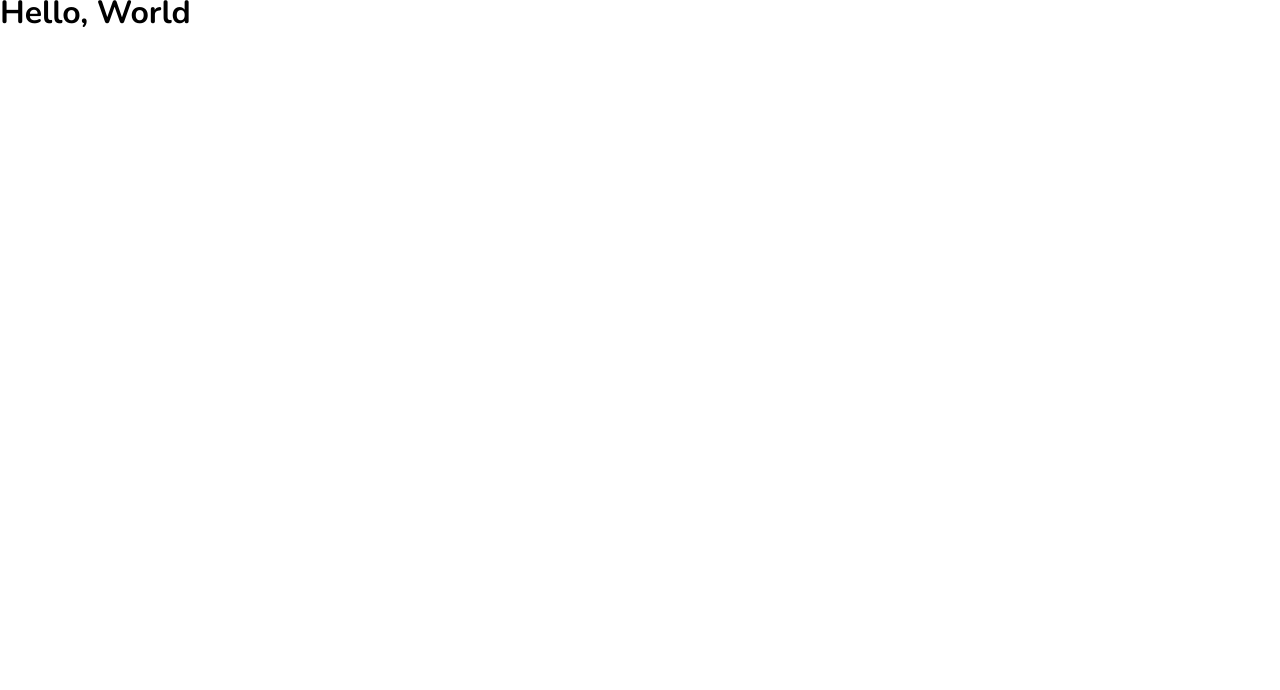
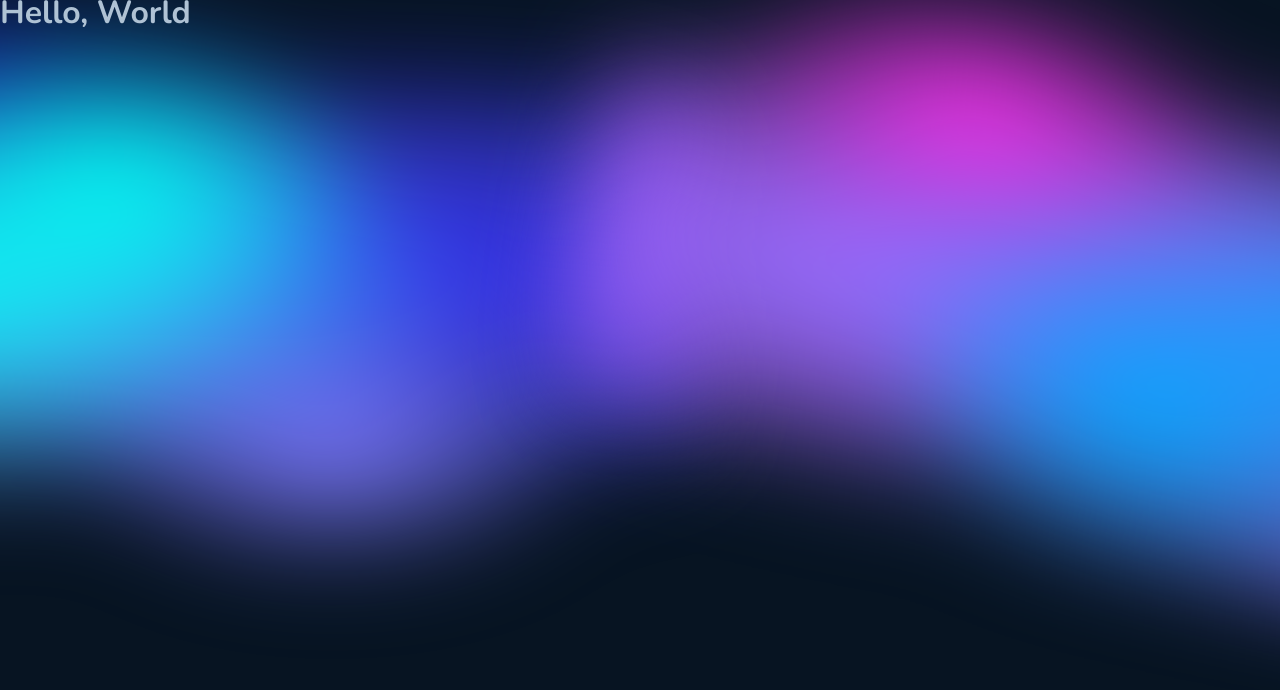
Before and after one commit to pe-Gomes/nextblog, a Next.js app: page / in a window 1280 px wide. Shown: the top 690 px of the page. Built offline with nearby package versions, Linux system fonts and the light colour scheme.

Commit message:
feat: add layout component

```diff
--- /dev/null
+++ b/src/layout/index.tsx
@@ -0,0 +1,18 @@
+import { ReactNode } from 'react'
+import { Container, BlurBackgroundLeft, BlurBackgroundRight } from './styles'
+
+interface Props {
+  children: ReactNode
+}
+
+export function Layout({ children }: Props) {
+  return (
+    <Container>
+      <div className="content">
+        {children}
+        <BlurBackgroundLeft />
+        <BlurBackgroundRight />
+      </div>
+    </Container>
+  )
+}
--- /dev/null
+++ b/src/layout/styles.ts
@@ -0,0 +1,59 @@
+import styled from 'styled-components'
+
+export const Container = styled.div`
+  position: relative;
+  overflow: hidden;
+
+  .content {
+    display: flex;
+    flex-direction: column;
+    align-items: center;
+    justify-content: center;
+    width: 100%;
+    height: 100vh;
+  }
+`
+export const BlurBackgroundLeft = styled.div`
+  position: fixed;
+  top: 20px;
+  transform: translateX(-45%);
+  background-attachment: fixed;
+
+  background-image: radial-gradient(at 71% 77%, #7d7aff 0, transparent 21%),
+    radial-gradient(at 36% 47%, #00fff0 0, transparent 50%),
+    radial-gradient(at 54% 29%, #00fff0 0, transparent 28%),
+    radial-gradient(at 45% 51%, #7d7aff 0, transparent 53%),
+    radial-gradient(at 73% 44%, #2121e2 0, transparent 54%),
+    radial-gradient(at 24% 7%, #2121e2 0, transparent 40%),
+    radial-gradient(at 76% 46%, #7d7aff 0, transparent 50%);
+
+  filter: blur(44px);
+
+  max-height: 800px;
+  height: 70vh;
+  max-width: 1400px;
+  width: 100%;
+  z-index: -1;
+`
+export const BlurBackgroundRight = styled.div`
+  position: fixed;
+  top: 20px;
+  transform: translateX(45%) rotate(190deg);
+  background-attachment: fixed;
+
+  background-image: radial-gradient(at 71% 77%, #f832ee 0, transparent 21%),
+    radial-gradient(at 36% 47%, #00aaff 0, transparent 50%),
+    radial-gradient(at 54% 29%, #00aaff 0, transparent 28%),
+    radial-gradient(at 45% 51%, #f832ee 0, transparent 53%),
+    radial-gradient(at 73% 44%, #7d7aff 0, transparent 54%),
+    radial-gradient(at 24% 7%, #7d7aff 0, transparent 40%),
+    radial-gradient(at 76% 46%, #f832ee 0, transparent 50%);
+
+  filter: blur(44px);
+
+  max-height: 800px;
+  height: 70vh;
+  max-width: 1400px;
+  width: 100%;
+  z-index: -1;
+`
--- a/src/pages/index.tsx
+++ b/src/pages/index.tsx
@@ -1,9 +1,12 @@
+import { Layout } from '@/layout'
 import { Container } from '@/styles/homeStyle'
 
 export default function Home() {
   return (
-    <Container>
-      <h1>Hello, World</h1>
-    </Container>
+    <Layout>
+      <Container>
+        <h1>Hello, World</h1>
+      </Container>
+    </Layout>
   )
 }
--- a/src/styles/globals.ts
+++ b/src/styles/globals.ts
@@ -6,4 +6,9 @@ export const GlobalStyle = createGlobalStyle`
     padding: 0;
     box-sizing: border-box;
   }
+
+  body {
+    background: ${({ theme }) => theme.COLORS.base_background};
+  }
+
 `
--- a/src/styles/homeStyle.ts
+++ b/src/styles/homeStyle.ts
@@ -5,4 +5,5 @@ export const Container = styled.div`
   height: 100vh;
 
   ${({ theme }) => theme.FONTS.NUNITO}
+  color: ${({ theme }) => theme.COLORS.base_text};
 `
```
